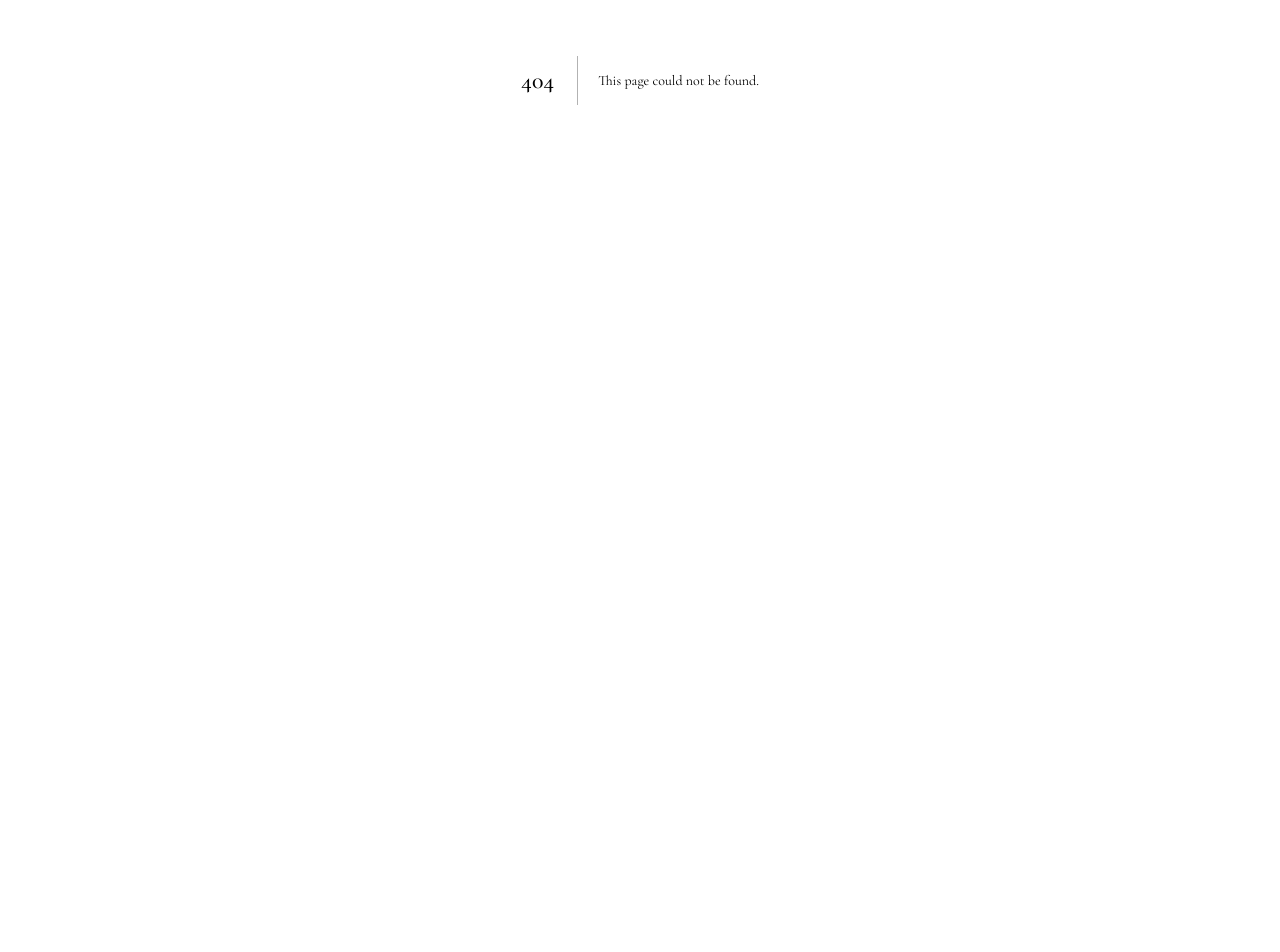
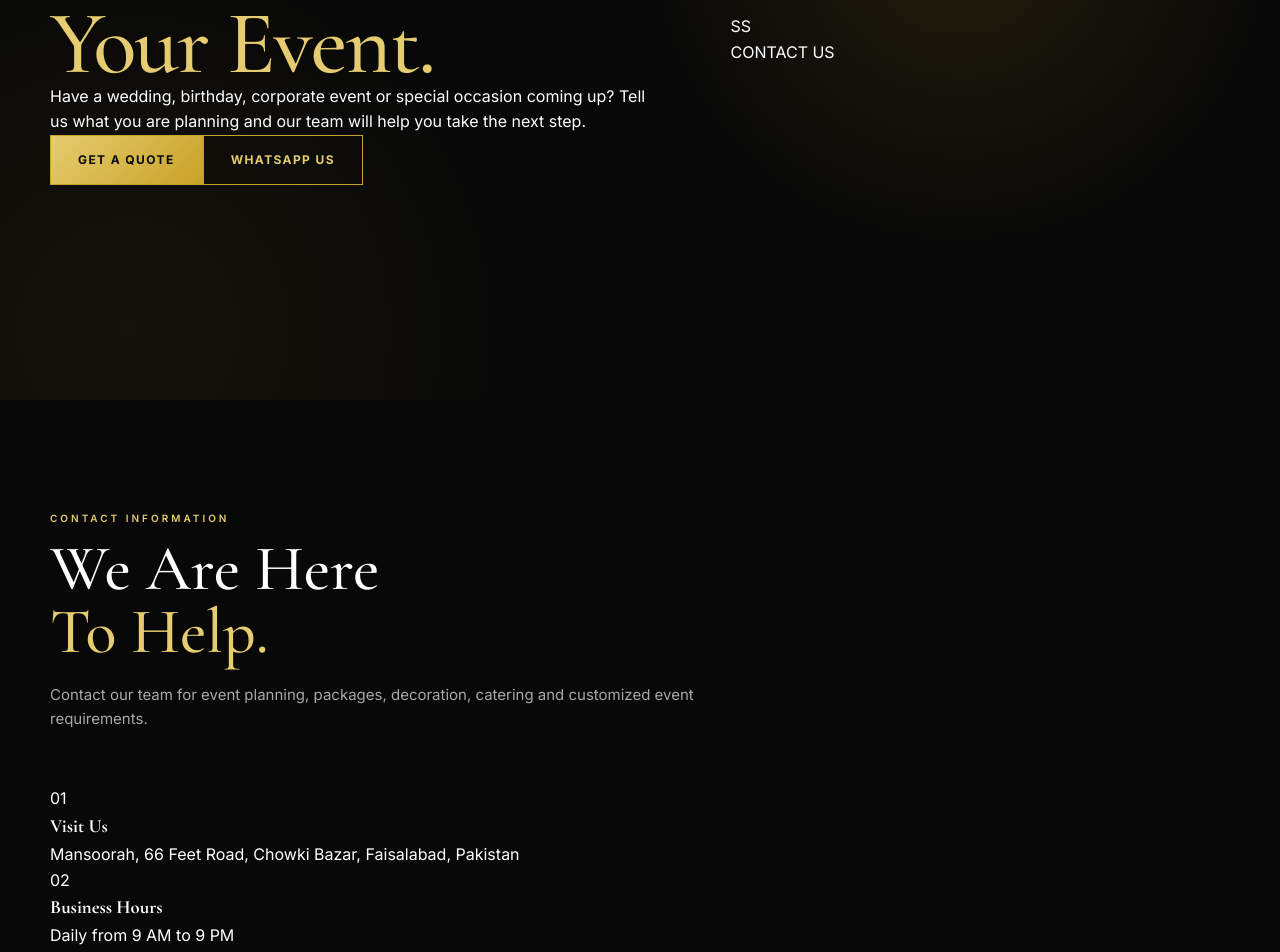
Before and after one commit to farooqg5179-droid/Shareefson-Events-organizer, a Next.js app: page /contact in a window 1280 px wide. Before the commit this address had no page. Shown: the part 320-1272 px from the top of the page. Before the commit the page ends 800 px from the top, so only its background shows below. Built offline with nearby package versions, Linux system fonts and the light colour scheme.

Commit message:
Create page.tsx

```diff
--- /dev/null
+++ b/app/contact/page.tsx
@@ -0,0 +1,313 @@
+const contactDetails = [
+  {
+    number: "01",
+    title: "Visit Us",
+    text: "Mansoorah, 66 Feet Road, Chowki Bazar, Faisalabad, Pakistan",
+  },
+  {
+    number: "02",
+    title: "Business Hours",
+    text: "Daily from 9 AM to 9 PM",
+  },
+  {
+    number: "03",
+    title: "WhatsApp",
+    text: "Contact us on WhatsApp for event inquiries and quick communication.",
+  },
+  {
+    number: "04",
+    title: "Social Media",
+    text: "Follow Shareef Sons Events Organizer for our latest event work and updates.",
+  },
+];
+
+export default function ContactPage() {
+  return (
+    <main>
+      {/* Hero */}
+      <section className="premium-hero">
+        <div className="container hero-grid">
+          <div className="hero-copy">
+            <p className="eyebrow">GET IN TOUCH</p>
+
+            <h1>
+              Let's Talk About
+              <br />
+              <span>Your Event.</span>
+            </h1>
+
+            <p className="hero-description">
+              Have a wedding, birthday, corporate event or special occasion
+              coming up? Tell us what you are planning and our team will help
+              you take the next step.
+            </p>
+
+            <div className="hero-actions">
+              <a href="/quote" className="btn btn-gold">
+                Get a Quote
+              </a>
+
+              <a
+                href="https://wa.me/"
+                target="_blank"
+                rel="noopener noreferrer"
+                className="btn btn-outline"
+              >
+                WhatsApp Us
+              </a>
+            </div>
+          </div>
+
+          <div className="hero-visual">
+            <div className="hero-visual-inner">
+              <span>SS</span>
+              <p>CONTACT US</p>
+            </div>
+          </div>
+        </div>
+      </section>
+
+      {/* Contact Information */}
+      <section className="section">
+        <div className="container">
+          <div className="section-heading">
+            <div>
+              <p className="eyebrow">CONTACT INFORMATION</p>
+
+              <h2>
+                We Are Here
+                <br />
+                <span>To Help.</span>
+              </h2>
+            </div>
+
+            <p>
+              Contact our team for event planning, packages, decoration,
+              catering and customized event requirements.
+            </p>
+          </div>
+
+          <div className="service-grid">
+            {contactDetails.map((detail) => (
+              <article className="premium-service" key={detail.number}>
+                <div className="service-number">{detail.number}</div>
+
+                <div>
+                  <h3>{detail.title}</h3>
+                  <p>{detail.text}</p>
+                </div>
+              </article>
+            ))}
+          </div>
+        </div>
+      </section>
+
+      {/* Contact Form */}
+      <section className="section section-dark">
+        <div className="container">
+          <div className="section-heading">
+            <div>
+              <p className="eyebrow">SEND AN INQUIRY</p>
+
+              <h2>
+                Tell Us About
+                <br />
+                <span>Your Event.</span>
+              </h2>
+            </div>
+
+            <p>
+              Submit your basic information and event requirements. Our team
+              will review your inquiry and contact you.
+            </p>
+          </div>
+
+          <form className="contact-form">
+            <div className="form-grid">
+              <div className="form-group">
+                <label htmlFor="name">Full Name</label>
+
+                <input
+                  id="name"
+                  name="name"
+                  type="text"
+                  placeholder="Enter your name"
+                />
+              </div>
+
+              <div className="form-group">
+                <label htmlFor="phone">Phone / WhatsApp</label>
+
+                <input
+                  id="phone"
+                  name="phone"
+                  type="tel"
+                  placeholder="03XX XXXXXXX"
+                />
+              </div>
+
+              <div className="form-group">
+                <label htmlFor="email">Email</label>
+
+                <input
+                  id="email"
+                  name="email"
+                  type="email"
+                  placeholder="Enter your email"
+                />
+              </div>
+
+              <div className="form-group">
+                <label htmlFor="event">Event Type</label>
+
+                <select id="event" name="event" defaultValue="">
+                  <option value="" disabled>
+                    Select event type
+                  </option>
+
+                  <option value="wedding">Wedding</option>
+                  <option value="mehndi">Mehndi</option>
+                  <option value="mayon">Mayon</option>
+                  <option value="dholki">Dholki</option>
+                  <option value="nikah">Nikah</option>
+                  <option value="walima">Walima</option>
+                  <option value="birthday">Birthday</option>
+                  <option value="milad">Milad</option>
+                  <option value="qawali">Qawali</option>
+                  <option value="corporate">Corporate Event</option>
+                  <option value="brand">Brand Activation</option>
+                  <option value="exhibition">Exhibition</option>
+                  <option value="other">Other</option>
+                </select>
+              </div>
+
+              <div className="form-group">
+                <label htmlFor="date">Event Date</label>
+
+                <input id="date" name="date" type="date" />
+              </div>
+
+              <div className="form-group">
+                <label htmlFor="guests">Number of Guests</label>
+
+                <input
+                  id="guests"
+                  name="guests"
+                  type="number"
+                  placeholder="Example: 100"
+                  min="1"
+                />
+              </div>
+
+              <div className="form-group full-width">
+                <label htmlFor="location">Event Location</label>
+
+                <input
+                  id="location"
+                  name="location"
+                  type="text"
+                  placeholder="Enter event venue or location"
+                />
+              </div>
+
+              <div className="form-group full-width">
+                <label htmlFor="message">Event Requirements</label>
+
+                <textarea
+                  id="message"
+                  name="message"
+                  rows={6}
+                  placeholder="Tell us about decoration, stage, lighting, seating, catering or any other requirements..."
+                ></textarea>
+              </div>
+            </div>
+
+            <button type="button" className="btn btn-gold">
+              Send Inquiry
+            </button>
+
+            <p className="form-note">
+              This form will be connected to our lead management system in the
+              next development stage.
+            </p>
+          </form>
+        </div>
+      </section>
+
+      {/* Social Media */}
+      <section className="section">
+        <div className="container">
+          <div className="quote-box">
+            <div>
+              <p className="eyebrow">FOLLOW OUR WORK</p>
+
+              <h2>
+                Stay Connected
+                <br />
+                <span>With Shareef Sons.</span>
+              </h2>
+
+              <p>
+                Follow our social media pages to see our latest event setups,
+                decoration ideas and updates.
+              </p>
+            </div>
+
+            <div className="hero-actions">
+              <a
+                href="https://www.instagram.com/shareefsons.pk/"
+                target="_blank"
+                rel="noopener noreferrer"
+                className="btn btn-outline"
+              >
+                Instagram
+              </a>
+
+              <a
+                href="https://www.facebook.com/shareefsonsevents"
+                target="_blank"
+                rel="noopener noreferrer"
+                className="btn btn-outline"
+              >
+                Facebook
+              </a>
+
+              <a
+                href="https://www.tiktok.com/@shareefsons25"
+                target="_blank"
+                rel="noopener noreferrer"
+                className="btn btn-gold"
+              >
+                TikTok
+              </a>
+            </div>
+          </div>
+        </div>
+      </section>
+
+      {/* Final CTA */}
+      <section className="quote-section">
+        <div className="container quote-box">
+          <div>
+            <p className="eyebrow">PLAN WITH US</p>
+
+            <h2>
+              Make Your Next Event
+              <br />
+              <span>Truly Memorable.</span>
+            </h2>
+
+            <p>
+              Start with a simple conversation. Tell us your requirements and
+              we will guide you through the next steps.
+            </p>
+          </div>
+
+          <a href="/quote" className="btn btn-gold">
+            Get a Quote
+          </a>
+        </div>
+      </section>
+    </main>
+  );
+          }
```
